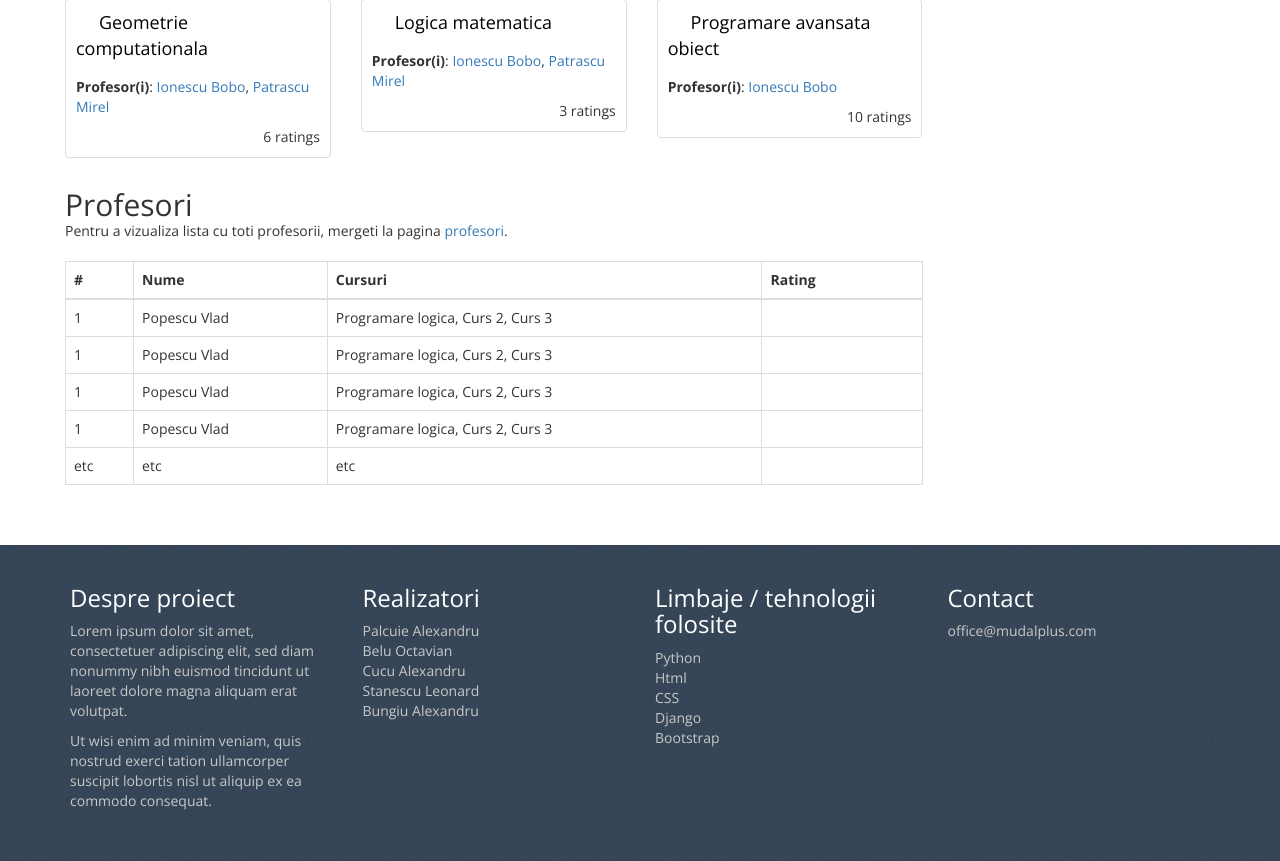
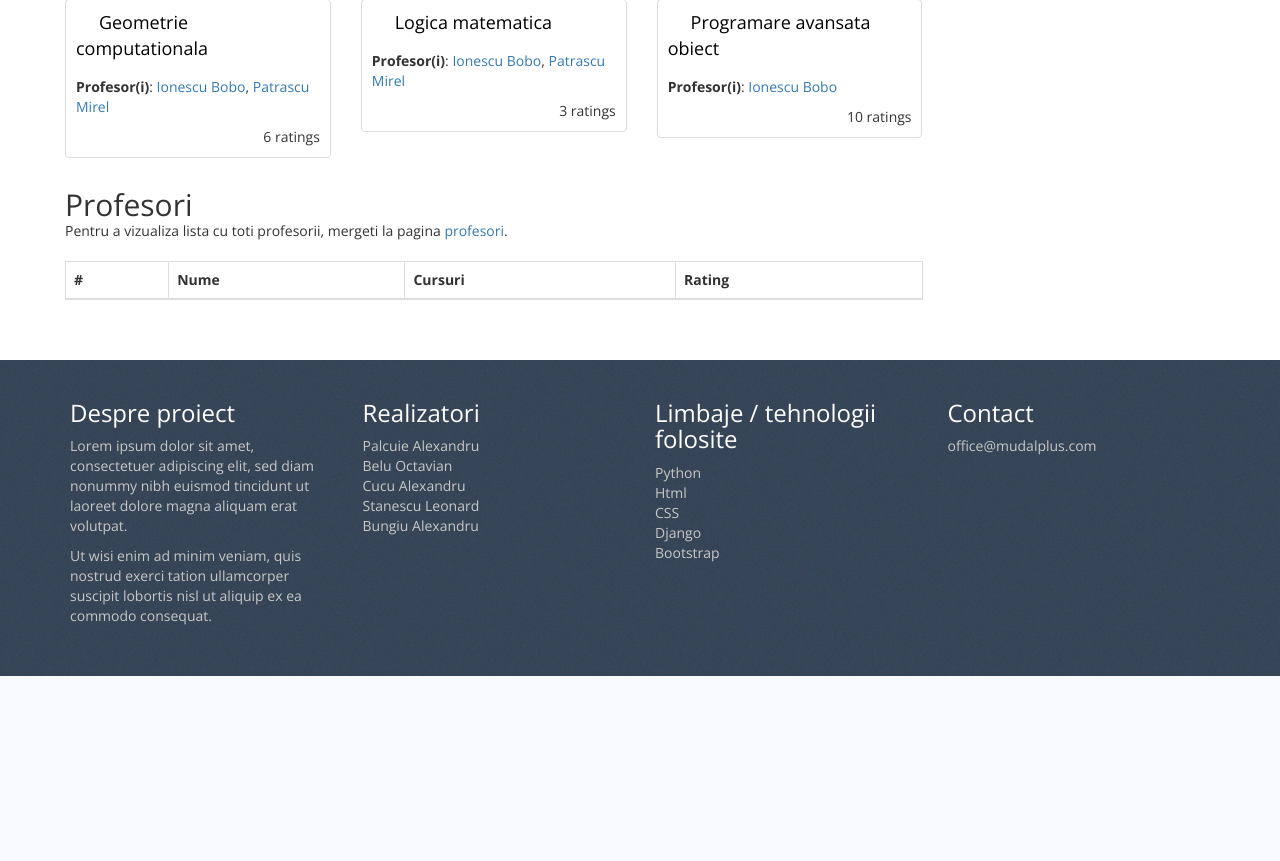
Before and after one commit to palcu/mds, a Django app: template teme/templates/teme/index.html in a window 1280 px wide. Shown: the part 694-1555 px from the top of the page. After the commit the page ends 1370 px from the top, so only its background shows below. Run offline with Django 3.2, Linux system fonts and the light colour scheme; the template is opened without the code that fills it, so the values that code supplies are empty; some libraries are stand-ins or nearby versions; some web fonts are replaced.

Commit message:
Remove hardcoded teachers #2

```diff
--- a/teme/templates/teme/index.html
+++ b/teme/templates/teme/index.html
@@ -172,66 +172,6 @@
                                 <td>{% get_stars 5 %}</td>
                             </tr>
                         {% endfor %}
-                            <tr>
-                                <td>1</td>
-                                <td>Popescu Vlad</td>
-                                <td>Programare logica, Curs 2, Curs 3</td>
-                                <td>
-                                    <span class="glyphicon glyphicon-star"></span>
-                                    <span class="glyphicon glyphicon-star"></span>
-                                    <span class="glyphicon glyphicon-star"></span>
-                                    <span class="glyphicon glyphicon-star"></span>
-                                    <span class="glyphicon glyphicon-star-empty"></span>
-                                </td>
-                            </tr>
-                            <tr>
-                                <td>1</td>
-                                <td>Popescu Vlad</td>
-                                <td>Programare logica, Curs 2, Curs 3</td>
-                                <td>
-                                    <span class="glyphicon glyphicon-star"></span>
-                                    <span class="glyphicon glyphicon-star"></span>
-                                    <span class="glyphicon glyphicon-star"></span>
-                                    <span class="glyphicon glyphicon-star"></span>
-                                    <span class="glyphicon glyphicon-star-empty"></span>
-                                </td>
-                            </tr>
-                            <tr>
-                                <td>1</td>
-                                <td>Popescu Vlad</td>
-                                <td>Programare logica, Curs 2, Curs 3</td>
-                                <td>
-                                    <span class="glyphicon glyphicon-star"></span>
-                                    <span class="glyphicon glyphicon-star"></span>
-                                    <span class="glyphicon glyphicon-star"></span>
-                                    <span class="glyphicon glyphicon-star"></span>
-                                    <span class="glyphicon glyphicon-star-empty"></span>
-                                </td>
-                            </tr>
-                            <tr>
-                                <td>1</td>
-                                <td>Popescu Vlad</td>
-                                <td>Programare logica, Curs 2, Curs 3</td>
-                                <td>
-                                    <span class="glyphicon glyphicon-star"></span>
-                                    <span class="glyphicon glyphicon-star"></span>
-                                    <span class="glyphicon glyphicon-star"></span>
-                                    <span class="glyphicon glyphicon-star"></span>
-                                    <span class="glyphicon glyphicon-star-empty"></span>
-                                </td>
-                            </tr>
-                            <tr>
-                                <td>etc</td>
-                                <td>etc</td>
-                                <td>etc</td>
-                                <td>
-                                    <span class="glyphicon glyphicon-star"></span>
-                                    <span class="glyphicon glyphicon-star"></span>
-                                    <span class="glyphicon glyphicon-star"></span>
-                                    <span class="glyphicon glyphicon-star"></span>
-                                    <span class="glyphicon glyphicon-star-empty"></span>
-                                </td>
-                            </tr>
                         </tbody>
                     </table>
                 </div> <!-- ./table-responsive -->
```
